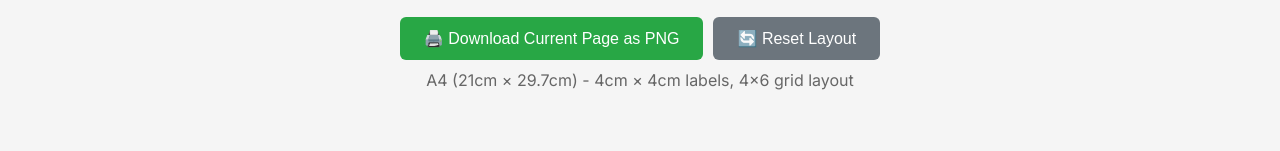
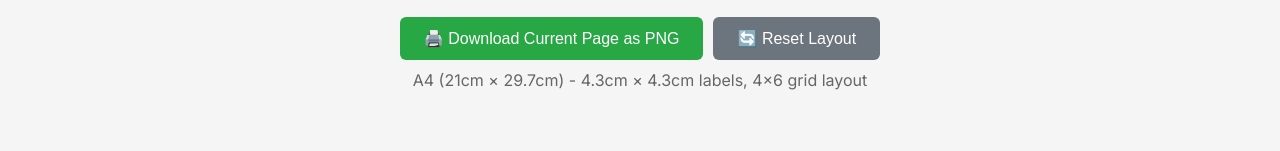
Before and after one commit to jak-weston/egg-label-tracker, a Next.js app: page / in a window 1280 px wide. Both pictures are taken after a click on the button "Label Sheet". Shown: the part 357-508 px from the top of the page. Built offline with nearby package versions, Linux system fonts and the light colour scheme.

Commit message:
Fix: Increased label size from 4cm to 4.3cm

```diff
--- a/app/page.tsx
+++ b/app/page.tsx
@@ -184,7 +184,7 @@ export default function Home() {
     const rightMargin = 2 * 118.11; // 2cm
 
          // Label dimensions in pixels (300 DPI)
-    const labelSize = 4 * 118.11; // 4cm x 4cm
+     const labelSize = 4.3 * 118.11; // 4.3cm x 4.3cm
      const verticalGap = 0.5 * 118.11; // 0.5cm
      const horizontalGap = 0.8 * 118.11; // 0.8cm
 
@@ -303,7 +303,7 @@ export default function Home() {
     const rightMargin = 2;
 
          // Label dimensions in cm
-    const labelSize = 4; // 4cm x 4cm
+     const labelSize = 4.3; // 4.3cm x 4.3cm
      const verticalGap = 0.5; // 0.5cm
      const horizontalGap = 0.8; // 0.8cm
 
@@ -680,7 +680,7 @@ export default function Home() {
                🔄 Reset Layout
              </button>
                             <p style={{ marginTop: '10px', color: '#666' }}>
-               A4 (21cm × 29.7cm) - 4cm × 4cm labels, 4×6 grid layout
+                 A4 (21cm × 29.7cm) - 4.3cm × 4.3cm labels, 4×6 grid layout
                </p>
 
              {/* Page Navigation for Multiple Pages */}
@@ -762,7 +762,7 @@ export default function Home() {
                                  <div style={{ display: 'grid', gridTemplateColumns: '1fr 1fr', gap: '10px', fontSize: '14px' }}>
                    <div><strong>Page Size:</strong> A4 (21cm × 29.7cm)</div>
                    <div><strong>Labels per page:</strong> 24 (4×6 grid)</div>
-                  <div><strong>Label size:</strong> 4cm × 4cm</div>
+                   <div><strong>Label size:</strong> 4.3cm × 4.3cm</div>
                    <div><strong>Margins:</strong> 2cm sides, 1.3cm top/bottom</div>
                    <div><strong>Horizontal gap:</strong> 0.8cm</div>
                    <div><strong>Vertical gap:</strong> 0.5cm</div>
```
Lines whose indentation alone changed are shown as unchanged.
